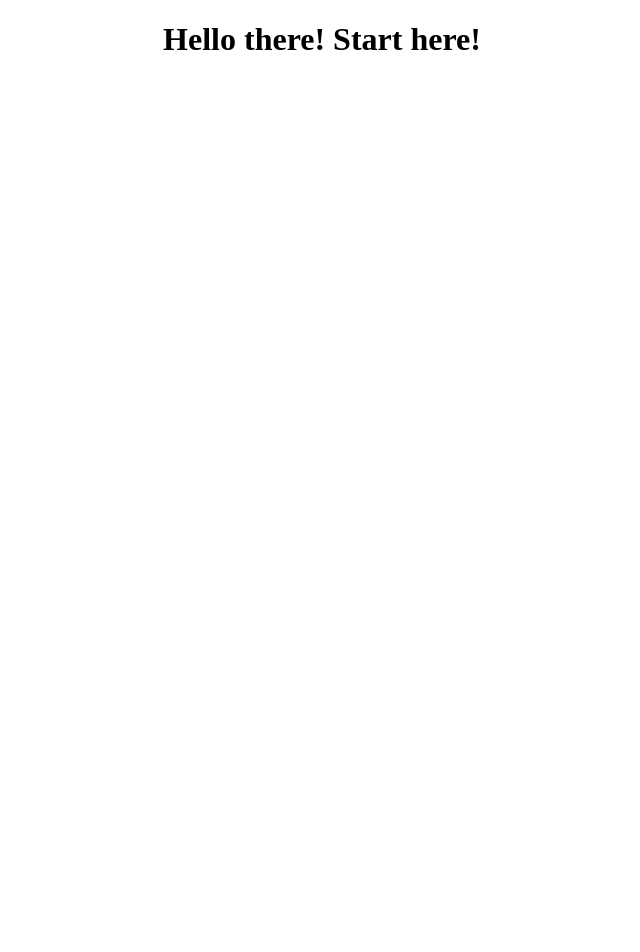
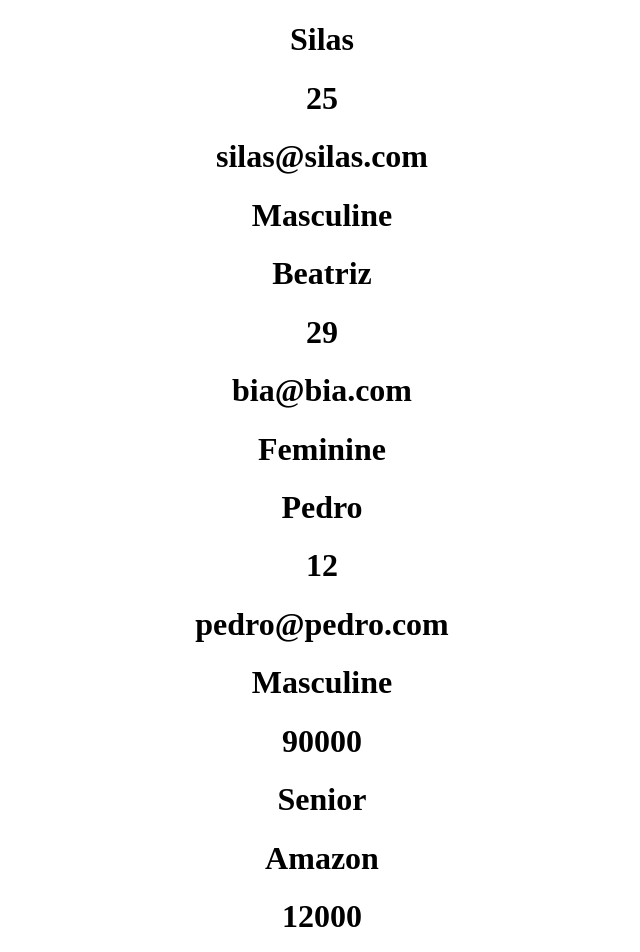
Before and after one commit to SilasFas/React-studies-1, a React (Create React App) app: page / in a window 1280 px wide. Shown: the top 952 px of the page, without its empty margins (318-958 px from the left). Before the commit the page ends 800 px from the top, so only its background shows below. Built offline with nearby package versions, Linux system fonts and the light colour scheme.

Commit message:
jsx/components/props

```diff
--- a/src/App.js
+++ b/src/App.js
@@ -1,11 +1,91 @@
 import './App.css';
 
 function App() {
+
+  const User = ({ name, age, email, gender }) => {
+    return (
+
+      <div>
+        <h1>{name}</h1>
+        <h1>{age}</h1>
+        <h1>{email}</h1>
+        <h1>{gender}</h1>
+      </div>
+    )
+  }
+
+  /* I can use the component in the following way as well*/
+  // const User = (props) => {
+  //   return (
+  //     <div>
+  //       <h1>{props.name}</h1>
+  //       <h1>{props.age}</h1>
+  //       <h1>{props.email}</h1>
+  //       <h1>{props.gender}</h1>
+  //     </div>
+  //   )
+  // }
+
+  /*
+  const props = {
+    name: 'Silas',
+    age: 25,
+    email: 'silas@silas.com',
+    gender='Masculine'
+  }
+  */
+  const Job = (props) => {
+    return (
+      <div>
+        <h1>{props.salary}
+        </h1> <h1>{props.position}</h1>
+        <h1>{props.company}</h1>
+      </div>
+    )
+  }
+
   return (
     <div className="App">
-      <h1>Hello there! Start here!</h1>
+      <User
+        name='Silas'
+        age={25}
+        email='silas@silas.com'
+        gender='Masculine'
+      />
+
+      <User
+        name='Beatriz'
+        age={29}
+        email='bia@bia.com'
+        gender='Feminine'
+      />
+
+      <User
+        name='Pedro'
+        age={12}
+        email='pedro@pedro.com'
+        gender='Masculine'
+      />
+
+      <div>
+        <Job salary={90000} position='Senior' company='Amazon' />
+        <Job salary={12000} position='Junior' company='Google' />
+        <Job salary={10000} position='PO' company='Netflix' />
+      </div>
+
+
     </div>
   );
 }
 
+//function
+const getName = () => {
+  return 'Silas'
+}
+
+//React Component
+const GetNameComponent = () => {
+  return <h1>Silas</h1>
+}
+
 export default App;
```
